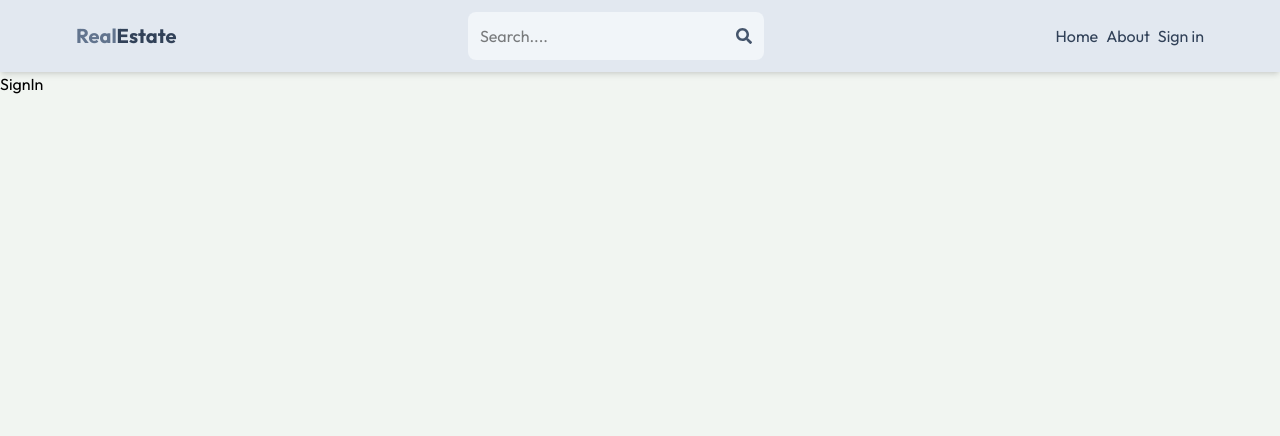
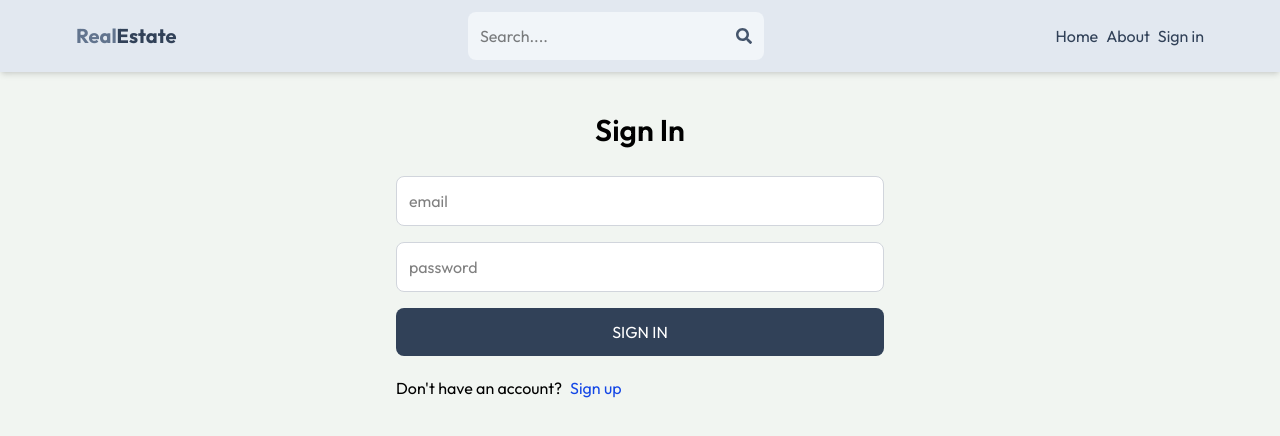
Before and after one commit to Talibhussainkhan/realEstate, a React (Vite) app in the folder client/: page /sign-in in a window 1280 px wide. Shown: the top 436 px of the page. Built offline with nearby package versions, Linux system fonts and the light colour scheme.

Commit message:
complete sign in page functionality

```diff
--- a/client/src/pages/SignIn.jsx
+++ b/client/src/pages/SignIn.jsx
@@ -1,9 +1,82 @@
-import React from 'react'
+import { useState } from "react";
+import { Link, useNavigate } from "react-router-dom";
 
-const SignIn = () => {
+const SignUp = () => {
+  const [formData, setFormData] = useState({});
+  const [loading, setLoading] = useState(false);
+  const [error, setError] = useState(null);
+   const navigate = useNavigate()
+  const handleChange = (e) => {
+    setFormData({
+      ...formData,
+      [e.target.id]: e.target.value,
+    });
+  };
+
+  const handleSubmit = async (e) => {
+    e.preventDefault();
+    setLoading(true);
+    try {
+      const res = await fetch("/api/auth/signin", {
+        method: "POST",
+        headers: {
+          "Content-Type": "application/json",
+        },
+        body: JSON.stringify(formData),
+      });
+      const data = await res.json();
+      if (data.success === false) {
+        setLoading(false);
+        setError(data.message);
+        return;
+      }
+      setLoading(false);
+      setError(null);
+      navigate('/');
+    } catch (error) {
+      setLoading(false);
+      setError(error.message);
+    }
+  };
+
   return (
-    <div>SignIn</div>
-  )
-}
+    <div className="p-3 max-w-lg mx-auto">
+      <h1 className="text-3xl text-center font-semibold my-7">Sign In</h1>
+      <form onSubmit={handleSubmit} className="flex flex-col gap-4">
+        <input
+          onChange={handleChange}
+          type="email"
+          placeholder="email"
+          className="input"
+          id="email"
+          required
+        />
+        <input
+          onChange={handleChange}
+          type="password"
+          placeholder="password"
+          className="input"
+          id="password"
+          required
+        />
 
-export default SignIn
+        <button
+          disabled={loading}
+          className="bg-slate-700 text-white p-3 rounded-lg uppercase hover:opacity-95 disabled:opacity-80 disabled:cursor-no-drop cursor-pointer"
+        >
+          {loading ? "Loading...." : "Sign In"}
+        </button>
+      </form>
+      <div className="flex gap-2 mt-5">
+        Don't have an account?
+        <Link to="/sign-up">
+          <span className="text-blue-700">Sign up</span>
+        </Link>
+      </div>
+      { error && <p className="mt-5 text-red-500">{error}</p> }
+
+    </div>
+  );
+};
+
+export default SignUp;
--- a/client/src/pages/SignUp.jsx
+++ b/client/src/pages/SignUp.jsx
@@ -38,7 +38,7 @@
       setError(error.message);
     }
   };
-  console.log(error);
+
   return (
     <div className="p-3 max-w-lg mx-auto">
       <h1 className="text-3xl text-center font-semibold my-7">Sign Up</h1>
```
